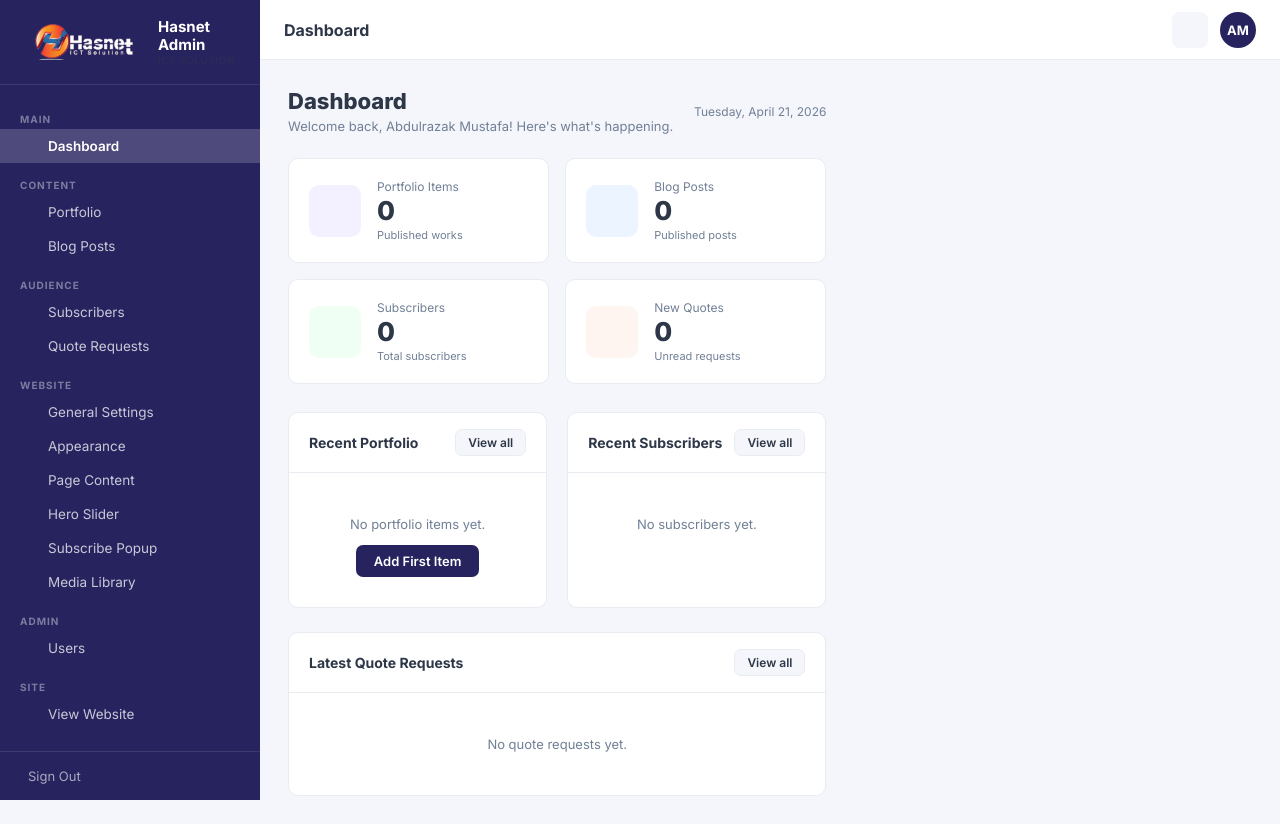
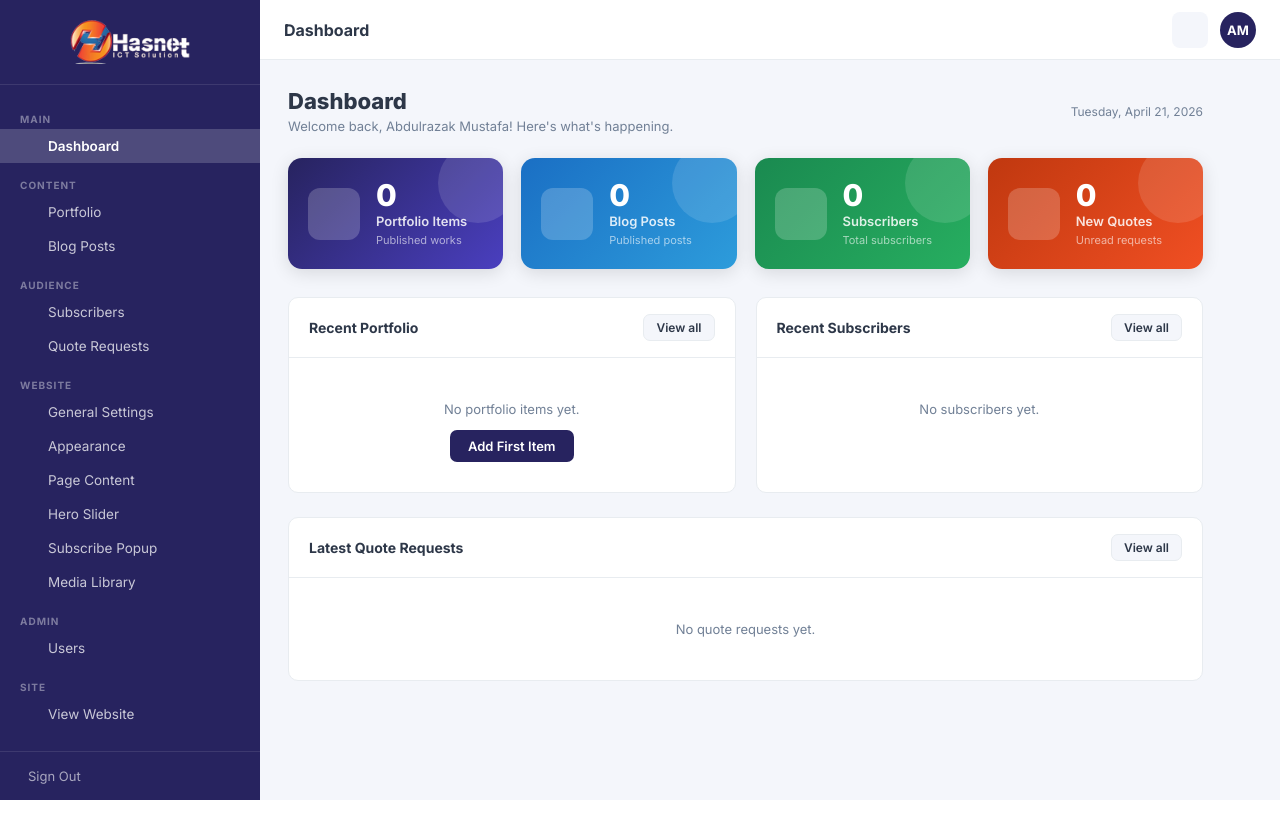
Before and after one commit to abdulrazakmustafa/hasnet-website, a PHP site: page /hasnet-website/admin/index.php in a window 1280 px wide. After the commit the page ends 800 px from the top, so only its background shows below. Run offline with PHP 8.4, Linux system fonts and the light colour scheme; a user stored in the database is signed in; data comes from the database, SQL or seed files in the repository; data that the repository does not hold is empty; some libraries are stand-ins or nearby versions.

Commit message:
fix: carousel images, nav links, admin sidebar & dashboard stats
- Carousel: remove height:0% so slides display; fix /assets/ absolute
  paths → relative paths so images load on localhost subfolder setup;
  fix each slide Explore More link to correct service page; add prev/next controls
- Admin sidebar: show logo only, remove Hasnet Admin / ICT Solution text
- Dashboard: new coloured gradient stat cards (full-width 4-col grid)
  that link directly to each section
- Quill editor: add cursor:text, pointer-events:all, z-index fix so the
  rich-text area is clickable in portfolio and blog forms

Co-Authored-By: Claude Sonnet 4.6 <noreply@anthropic.com>

```diff
--- a/admin/assets/css/admin.css
+++ b/admin/assets/css/admin.css
@@ -58,25 +58,11 @@ a { text-decoration: none; color: inherit; }
 .sidebar-brand {
   display: flex;
   align-items: center;
-  gap: 10px;
-  padding: 18px 20px;
+  justify-content: center;
+  padding: 20px;
   border-bottom: 1px solid rgba(255,255,255,.1);
 }
-.sidebar-brand img { height: 36px; object-fit: contain; }
-.sidebar-brand span {
-  color: #fff;
-  font-weight: 700;
-  font-size: 15px;
-  line-height: 1.2;
-}
-.sidebar-brand small {
-  display: block;
-  font-size: 10px;
-  font-weight: 400;
-  opacity: .6;
-  text-transform: uppercase;
-  letter-spacing: .5px;
-}
+.sidebar-brand img { height: 44px; object-fit: contain; }
 
 .sidebar-nav { flex: 1; padding: 12px 0; }
 
@@ -247,6 +233,64 @@ a { text-decoration: none; color: inherit; }
 .stat-label { font-size: 12px; color: var(--admin-muted); margin-bottom: 4px; }
 .stat-value { font-size: 26px; font-weight: 800; color: var(--admin-text); line-height: 1; }
 .stat-sub   { font-size: 11px; color: var(--admin-muted); margin-top: 4px; }
+
+/* ── Dashboard Stat Grid ──────────────────────────────────── */
+.stat-grid {
+  display: grid;
+  grid-template-columns: repeat(4, 1fr);
+  gap: 18px;
+  margin-bottom: 28px;
+}
+@media (max-width: 1100px) { .stat-grid { grid-template-columns: repeat(2,1fr); } }
+@media (max-width: 600px)  { .stat-grid { grid-template-columns: 1fr; } }
+
+.stat-grid .stat-card {
+  display: flex;
+  align-items: center;
+  gap: 16px;
+  padding: 22px 20px;
+  border-radius: 14px;
+  border: none;
+  color: #fff;
+  text-decoration: none;
+  position: relative;
+  overflow: hidden;
+  transition: transform .18s, box-shadow .18s;
+  box-shadow: 0 4px 18px rgba(0,0,0,.12);
+}
+.stat-grid .stat-card:hover { transform: translateY(-3px); box-shadow: 0 8px 28px rgba(0,0,0,.18); color: #fff; }
+.stat-grid .stat-card::after {
+  content: '';
+  position: absolute; right: -15px; top: -15px;
+  width: 80px; height: 80px;
+  border-radius: 50%;
+  background: rgba(255,255,255,.12);
+  pointer-events: none;
+}
+.stat-purple { background: linear-gradient(135deg,#27235f,#4a3fbf); }
+.stat-blue   { background: linear-gradient(135deg,#1a6fc4,#2d9cdb); }
+.stat-green  { background: linear-gradient(135deg,#1a8a50,#27ae60); }
+.stat-orange { background: linear-gradient(135deg,#c0380f,#f04f23); }
+
+.stat-grid .stat-icon {
+  width: 52px; height: 52px;
+  border-radius: 12px;
+  background: rgba(255,255,255,.2);
+  display: flex; align-items: center; justify-content: center;
+  font-size: 22px; flex-shrink: 0;
+  color: #fff;
+}
+.stat-grid .stat-icon.blue,
+.stat-grid .stat-icon.green,
+.stat-grid .stat-icon.orange,
+.stat-grid .stat-icon.purple { background: rgba(255,255,255,.2); color: #fff; }
+
+.stat-info { flex: 1; }
+.stat-grid .stat-value { font-size: 30px; font-weight: 800; color: #fff; line-height: 1; }
+.stat-grid .stat-label { font-size: 13px; color: rgba(255,255,255,.85); font-weight: 600; margin: 3px 0 2px; }
+.stat-grid .stat-sub   { font-size: 11px; color: rgba(255,255,255,.6); }
+.stat-arrow { font-size: 13px; opacity: .5; transition: opacity .15s, transform .15s; }
+.stat-grid .stat-card:hover .stat-arrow { opacity: 1; transform: translateX(3px); }
 
 /* ── Tables ───────────────────────────────────────────────── */
 .admin-table { width: 100%; border-collapse: collapse; }
--- a/admin/includes/header.php
+++ b/admin/includes/header.php
@@ -43,10 +43,6 @@ $initials = implode('', array_map(fn($w) => strtoupper($w[0]), array_slice(explo
   <aside class="admin-sidebar" id="adminSidebar">
     <div class="sidebar-brand">
       <img src="<?= APP_URL ?>/assets/img/logo-white-2.png" alt="Hasnet Logo" onerror="this.style.display='none'">
-      <div>
-        <span>Hasnet Admin</span>
-        <small>ICT Solution</small>
-      </div>
     </div>
 
     <nav class="sidebar-nav">
--- a/admin/index.php
+++ b/admin/index.php
@@ -42,43 +42,47 @@ include __DIR__ . '/includes/header.php';
 </div>
 
 <!-- Stat Cards -->
-<div style="display:grid;grid-template-columns:repeat(auto-fit,minmax(200px,1fr));gap:16px;margin-bottom:28px">
+<div class="stat-grid">
 
-  <div class="stat-card">
-    <div class="stat-icon purple"><i class="fa-solid fa-briefcase"></i></div>
-    <div>
+  <a href="<?= APP_URL ?>/admin/portfolio/index.php" class="stat-card stat-purple">
+    <div class="stat-icon"><i class="fa-solid fa-briefcase"></i></div>
+    <div class="stat-info">
+      <div class="stat-value"><?= $stats['portfolio'] ?></div>
       <div class="stat-label">Portfolio Items</div>
-      <div class="stat-value"><?= $stats['portfolio'] ?></div>
       <div class="stat-sub">Published works</div>
     </div>
-  </div>
+    <i class="fa-solid fa-arrow-right stat-arrow"></i>
+  </a>
 
-  <div class="stat-card">
-    <div class="stat-icon blue"><i class="fa-solid fa-newspaper"></i></div>
-    <div>
+  <a href="<?= APP_URL ?>/admin/blog/index.php" class="stat-card stat-blue">
+    <div class="stat-icon"><i class="fa-solid fa-newspaper"></i></div>
+    <div class="stat-info">
+      <div class="stat-value"><?= $stats['blog'] ?></div>
       <div class="stat-label">Blog Posts</div>
-      <div class="stat-value"><?= $stats['blog'] ?></div>
       <div class="stat-sub">Published posts</div>
     </div>
-  </div>
+    <i class="fa-solid fa-arrow-right stat-arrow"></i>
+  </a>
 
-  <div class="stat-card">
-    <div class="stat-icon green"><i class="fa-solid fa-envelope-open-text"></i></div>
-    <div>
+  <a href="<?= APP_URL ?>/admin/subscribers/index.php" class="stat-card stat-green">
+    <div class="stat-icon"><i class="fa-solid fa-envelope-open-text"></i></div>
+    <div class="stat-info">
+      <div class="stat-value"><?= $stats['subscribers'] ?></div>
       <div class="stat-label">Subscribers</div>
-      <div class="stat-value"><?= $stats['subscribers'] ?></div>
       <div class="stat-sub">Total subscribers</div>
     </div>
-  </div>
+    <i class="fa-solid fa-arrow-right stat-arrow"></i>
+  </a>
 
-  <div class="stat-card">
-    <div class="stat-icon orange"><i class="fa-solid fa-file-invoice"></i></div>
-    <div>
+  <a href="<?= APP_URL ?>/admin/quotes/index.php" class="stat-card stat-orange">
+    <div class="stat-icon"><i class="fa-solid fa-file-invoice"></i></div>
+    <div class="stat-info">
+      <div class="stat-value"><?= $stats['quotes'] ?></div>
       <div class="stat-label">New Quotes</div>
-      <div class="stat-value"><?= $stats['quotes'] ?></div>
       <div class="stat-sub">Unread requests</div>
     </div>
-  </div>
+    <i class="fa-solid fa-arrow-right stat-arrow"></i>
+  </a>
 
 </div>
 
```
Also changed, not shown: other parts of admin/assets/css/admin.css (+21 -3 lines), index.php (+47 -59 lines).
